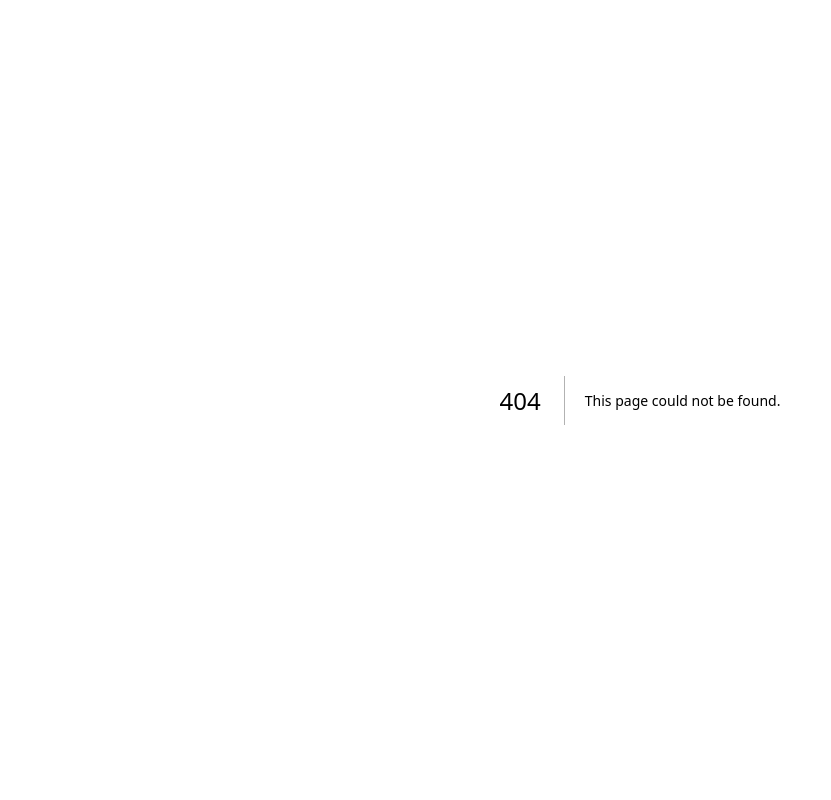
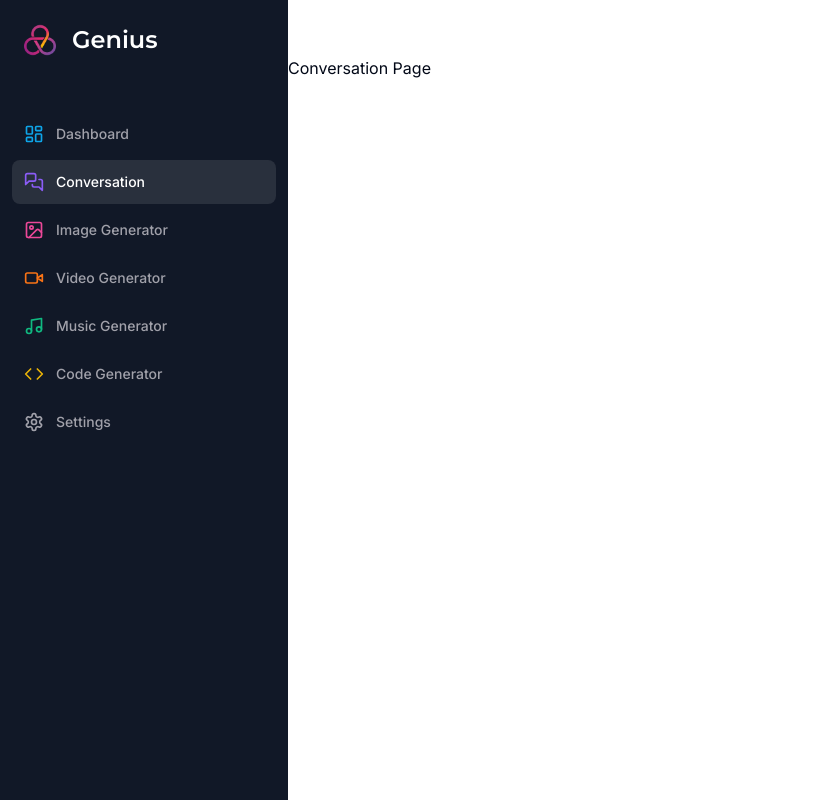
Before and after one commit to shunakid/ai-saas, a Next.js app: page /conversation in a window 1280 px wide. Before the commit this address had no page. Shown: the whole page, without its empty margins (0-831 px from the left). Built offline with nearby package versions, Linux system fonts and the light colour scheme.

Commit message:
タイポ修正、会話ページ作成作業

```diff
--- /dev/null
+++ b/app/(dashboard)/(routes)/conversation/page.tsx
@@ -0,0 +1,9 @@
+const ConversationPage = () => {
+  return (
+    <div>
+      <h1>Conversation Page</h1>
+    </div>
+  );
+};
+
+export default ConversationPage;
--- a/app/(dashboard)/(routes)/dashboard/page.tsx
+++ b/app/(dashboard)/(routes)/dashboard/page.tsx
@@ -14,7 +14,7 @@ import { useRouter } from "next/navigation";
 
 const tools = [
   {
-    label: "Convesation",
+    label: "Conversation",
     icon: MessageSquare,
     color: "text-violet-500",
     bgColor: "bg-violet-500/10",
```
